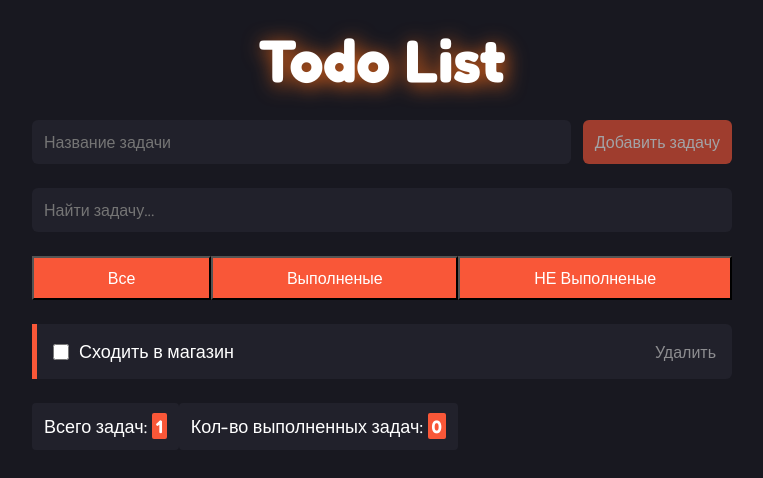
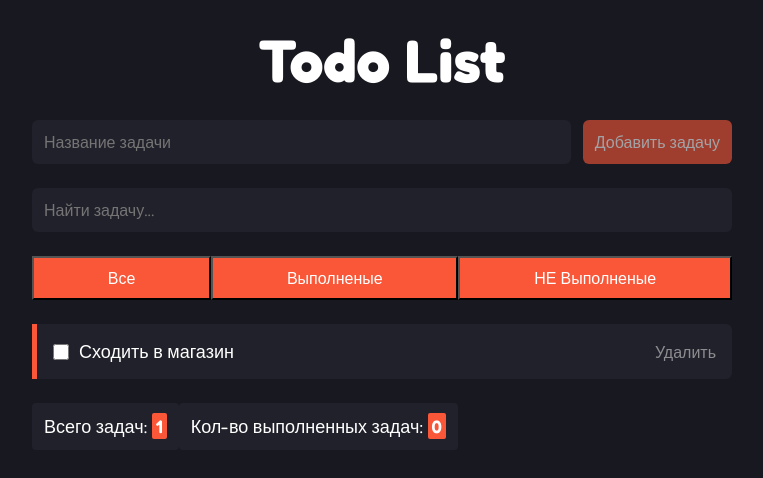
Before and after one commit to ArkadiyJS/my-app-todo-list, a React (Create React App) app: page / in a window 1280 px wide. Shown: the top 478 px of the page, without its empty margins (258-1021 px from the left). Built offline with nearby package versions, Linux system fonts and the light colour scheme.

Commit message:
Revert "drop-shadow"
This reverts commit 723215e86c9b5d143b8d93c1602faa980f28bec8.

```diff
--- a/src/App.css
+++ b/src/App.css
@@ -13,13 +13,11 @@
   width: 100%;
   max-width: 700px;
 }
-
 .content h1 {
   font-size: 60px;
   text-align: center;
-  filter: drop-shadow(3px 3px 10px rgb(215, 95, 25))
+
 }
-
 .tasks {
   display: flex;
   flex-direction: column;
@@ -28,7 +26,6 @@
 
   list-style: none;
 }
-
 .footer {
   display: flex;
   flex-direction: row;
```
